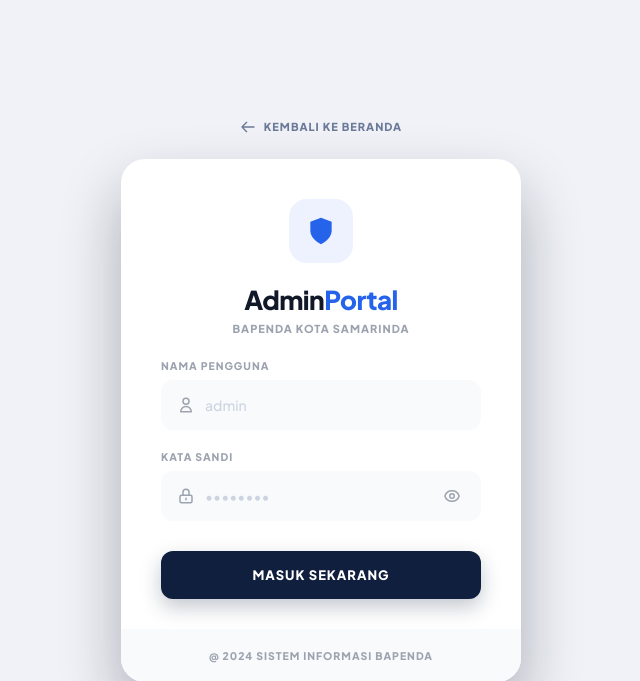
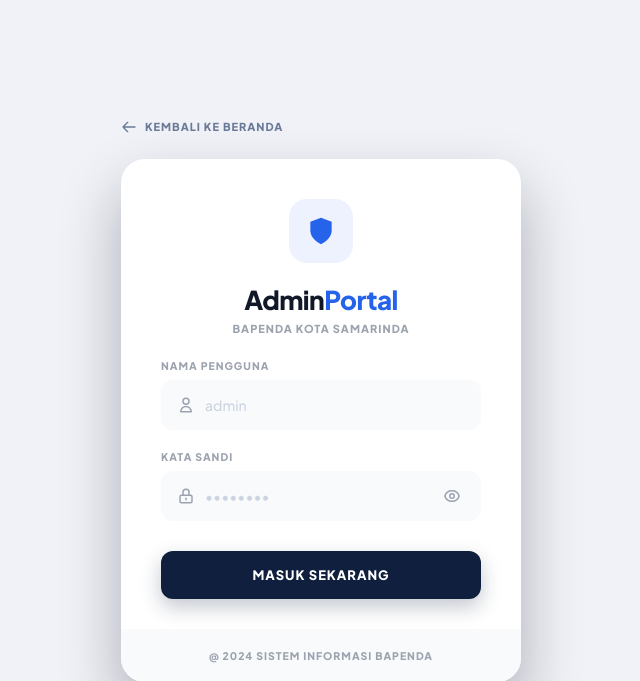
Before and after one commit to Asnan09/bapenda_kota-samarinda, a PHP site: page /admin/login.php in a window 1280 px wide. Shown: the top 681 px of the page, without its empty margins (319-959 px from the left). Run offline with PHP 8.4, Linux system fonts and the light colour scheme.

Commit message:
feat: perbarui tata letak kembali ke beranda sebelumnya di tengah jadi agak ke kiri

```diff
--- a/admin/login.php
+++ b/admin/login.php
@@ -10,7 +10,7 @@ if (isset($_SESSION['admin_id'])) { header("Location: dashboard.php"); exit; }
     <meta name="viewport" content="width=device-width, initial-scale=1.0">
     <title>Login Admin - Bapenda Samarinda</title>
     <link href="https://fonts.googleapis.com/css2?family=Plus+Jakarta+Sans:wght@400;500;600;700;800;900&display=swap" rel="stylesheet">
-    <link rel="stylesheet" href="../assets/css/admin.css?v=8">
+    <link rel="stylesheet" href="../assets/css/admin.css?v=9">
 </head>
 <body class="login-page-new">
 
--- a/assets/css/admin.css
+++ b/assets/css/admin.css
@@ -451,6 +451,7 @@ body.menu-open .sidebar-backdrop { display: block; }
 }
 
 .back-link {
+    align-self: flex-start;
     display: flex;
     align-items: center;
     gap: 8px;
```
